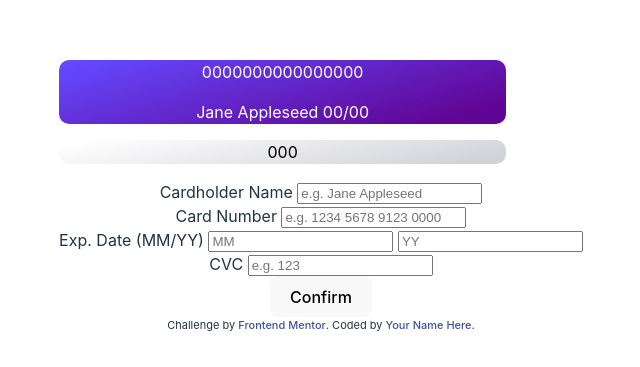
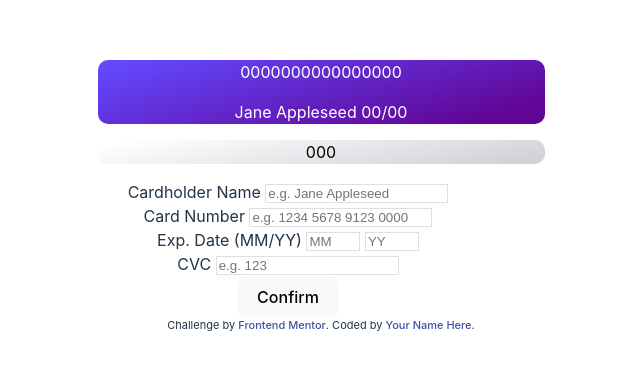
Before and after one commit to baglana/interactive-card-details-form, a Svelte app: page / in a window 1280 px wide. Shown: the part 211-578 px from the top of the page, without its empty margins (319-959 px from the left). Built offline with nearby package versions, Linux system fonts and the light colour scheme.

Commit message:
Update form

```diff
--- a/src/App.svelte
+++ b/src/App.svelte
@@ -34,27 +34,27 @@
 <Card {...data}/>
 
 {#if !confirmed}
-  <form action="https://httpbin.org/post" method="post">
+  <form novalidate action="https://httpbin.org/post" method="post">
     <div>
       <label for="name">Cardholder Name</label>
-      <input type="text" id="name" name="name" placeholder="e.g. Jane Appleseed" on:input={handleInput}/>
+      <input type="text" id="name" name="name" autocomplete="cc-name" placeholder="e.g. Jane Appleseed" on:input={handleInput}/>
     </div>
 
     <div>
       <label for="number">Card Number</label>
-      <input type="text" id="number" name="number" placeholder="e.g. 1234 5678 9123 0000" on:input={handleInput}/>
+      <input type="text" id="number" name="number" inputmode="numeric" autocomplete="cc-number" placeholder="e.g. 1234 5678 9123 0000" maxlength="16" on:input={handleInput}/>
     </div>
 
     <div>
       <label>Exp. Date (MM/YY)
-        <input type="number" id="month" name="month" placeholder="MM" on:input={handleInput}/>
-        <input type="number" id="year" name="year" placeholder="YY" on:input={handleInput}>
+        <input type="number" id="month" name="month" autocomplete="cc-exp-month" placeholder="MM" min="1" max="12" on:input={handleInput}/>
+        <input type="number" id="year" name="year" autocomplete="cc-exp-year" placeholder="YY" min="24" max="99" on:input={handleInput}>
       </label>
     </div>
 
     <div>
       <label for="cvc">CVC</label>
-      <input type="password" id="cvc" name="cvc" placeholder="e.g. 123" on:input={handleInput}>
+      <input type="password" id="cvc" name="cvc" inputmode="numeric" autocomplete="cc-csc" placeholder="e.g. 123" maxlength="3" on:input={handleInput}>
     </div>
 
     <div>
@@ -82,3 +82,26 @@
   Challenge by <a href="https://www.frontendmentor.io?ref=challenge" target="_blank">Frontend Mentor</a>.
   Coded by <a href="#">Your Name Here</a>.
 </div>
+
+<style>
+    form {
+        max-width: 23.8125rem;
+        display: flex;
+        flex-direction: column;
+    }
+
+    input {
+        /*width: 100%;*/
+        /*border-radius: 0.5rem;*/
+        border: 1px solid var(--Light-Grey, #DFDEE0);
+        /*background: var(--White, #FFF);*/
+
+        &:focus {
+            border: 1px solid var(--Gradient, #6348FE);
+        }
+        &:invalid {
+            border: 1px solid var(--Red, #FF5050);
+        }
+  }
+
+</style>
```
Also changed, not shown: src/services/formValidate.ts (added).
